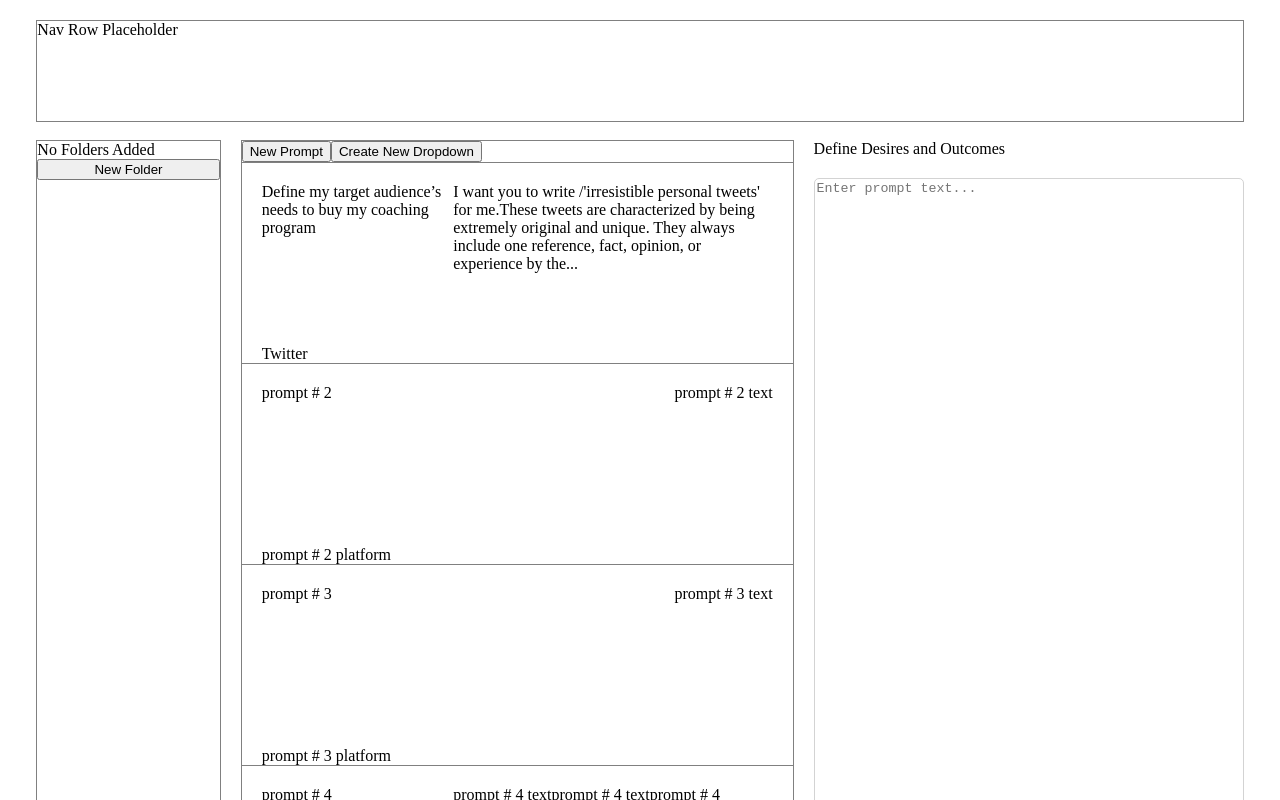
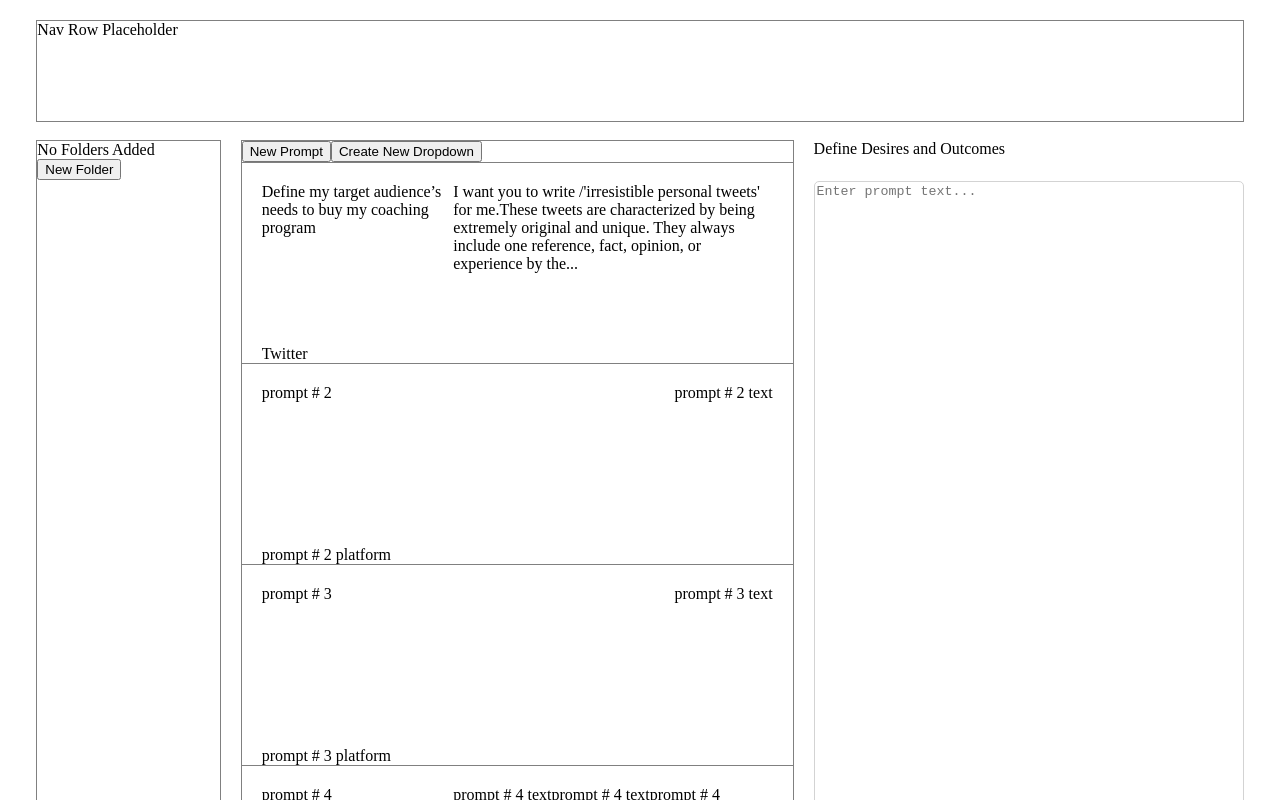
Before and after one commit to mohtasim317/prompt-library, a React (Vite) app: page / in a window 1280 px wide. Shown: the top 800 px of the page. Built offline with nearby package versions, Linux system fonts and the light colour scheme.

Commit message:
Style Prompt Form to use grid

```diff
--- a/src/App.css
+++ b/src/App.css
@@ -17,18 +17,17 @@ body {
   min-height: 100px;
 }
 
-.FolderBar {
+.FolderandDropDownSection {
   border: 1px solid grey;
-  grid-area: 2 / 1 / 6 / 2;
+  grid-area: 2 / 1 / 3 / 2;
 }
 
 .PromptList {
   border: 1px solid grey;
-  grid-area: 2 / 2 / 6 / 3;
+  grid-area: 2 / 2 / 3 / 3;
   overflow: hidden;
 }
 
-.Modal {
-  border: 1px solid grey;
-  grid-area: 2 / 3 / 6 / 4;
+.prompt-form {
+  grid-area: 2 / 3 / 3 / 3;
 }
--- a/src/components/FolderBar/FolderBar.tsx
+++ b/src/components/FolderBar/FolderBar.tsx
@@ -14,7 +14,8 @@ function FolderBar() {
 
   return (
     <>
-      <div className="FolderBar">
+      <div className="FolderandDropDownSection">
+        <div>
           <div>
             {folderList.length > 0 ? (
               folderList.map((folder) => {
@@ -38,6 +39,7 @@ function FolderBar() {
             />
           )}
         </div>
+      </div>
     </>
   );
 }
```
Lines whose indentation alone changed are shown as unchanged.
